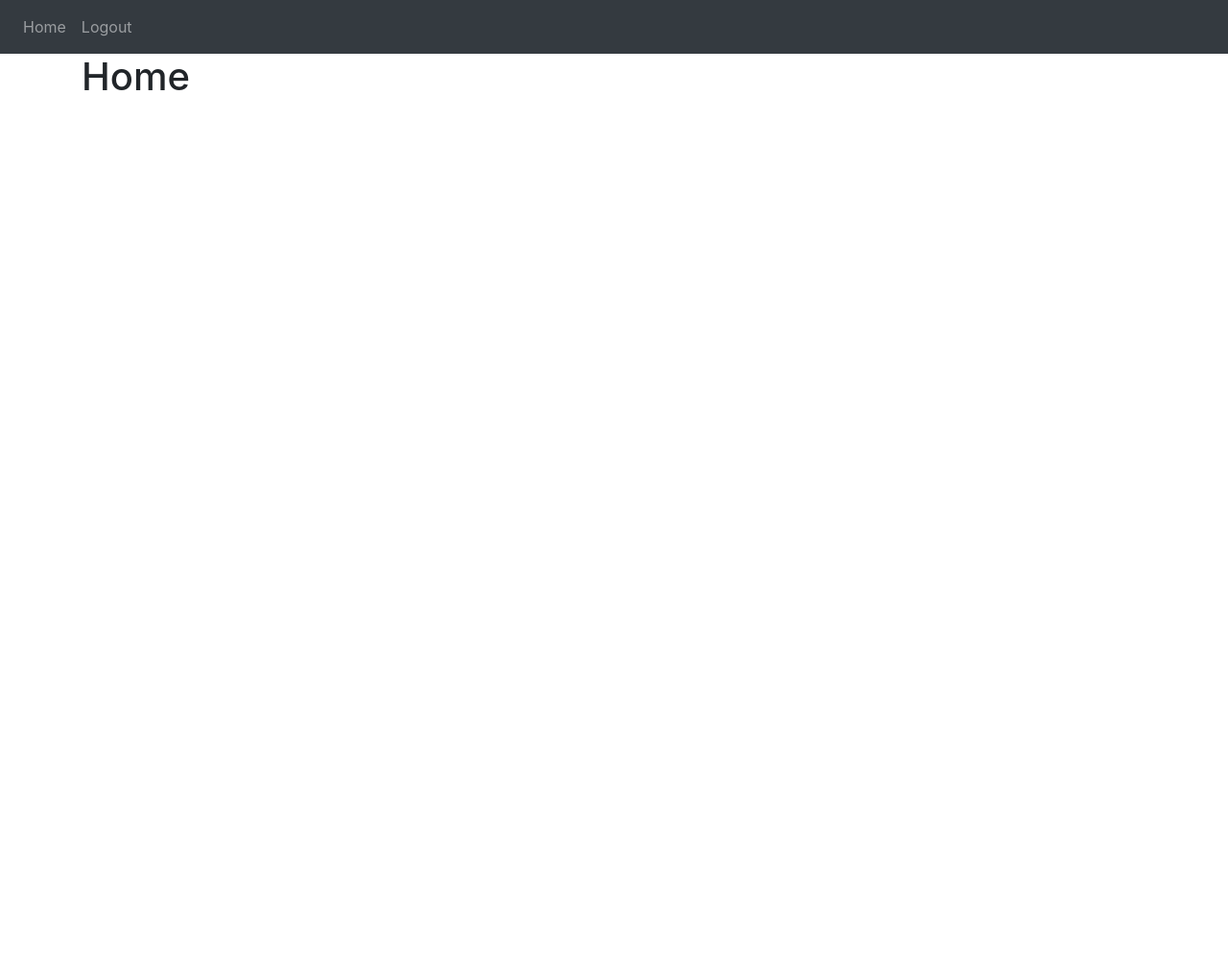
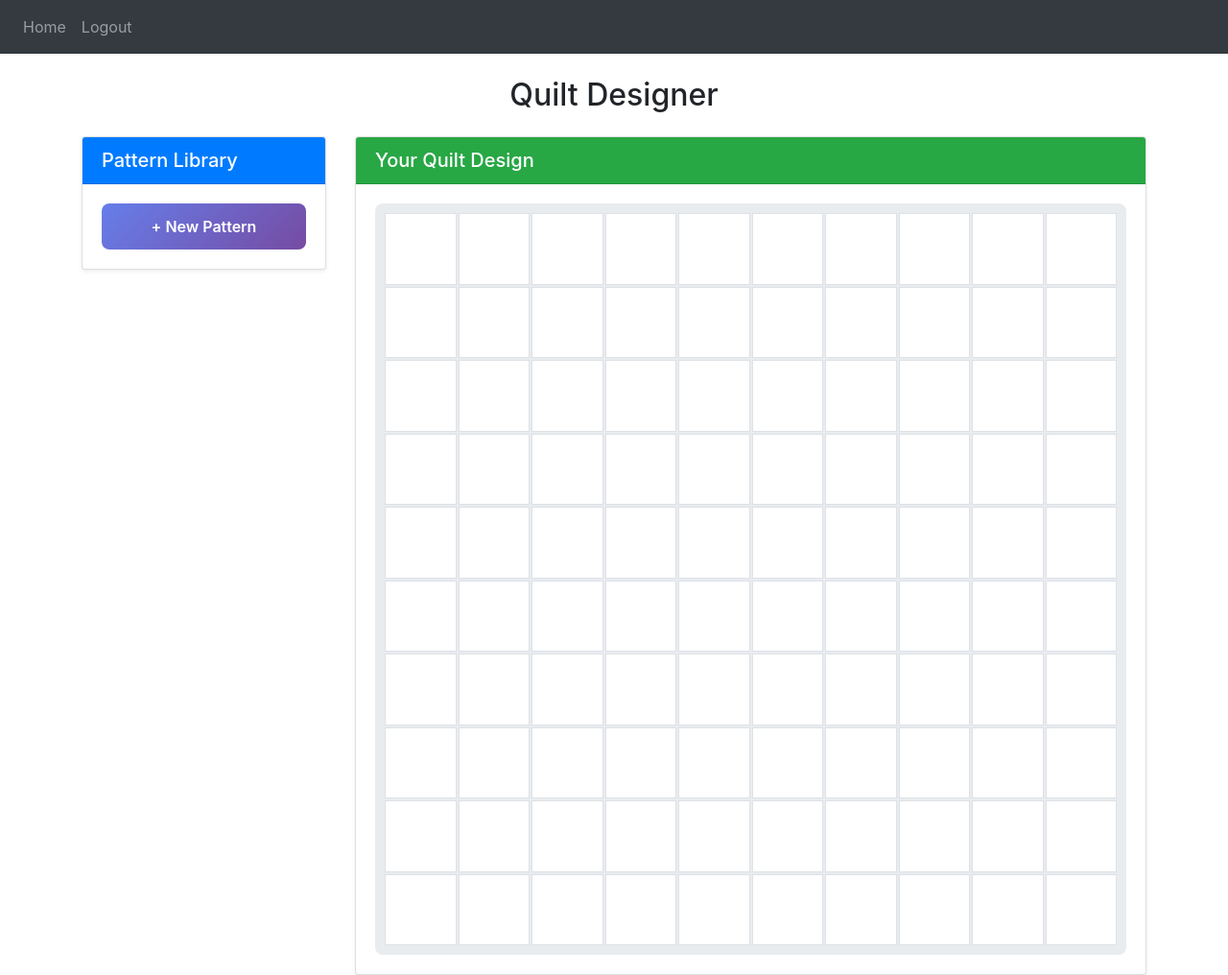
Before and after one commit to IanFTDev/Quilt, a Flask app: page / in a window 1280 px wide. Shown: the whole page at 96% size. Before the commit the page ends 94 px from the top, so only its background shows below. Run offline with Flask 3, Linux system fonts and the light colour scheme; a user stored in the database is signed in; some libraries are stand-ins or nearby versions.

Commit message:
Added the quilt page back into the webpage, and created a better visual experience

```diff
--- a/website/__init__.py
+++ b/website/__init__.py
@@ -5,6 +5,7 @@ from flask_login import LoginManager
 
 db = SQLAlchemy()
 DB_NAME = 'database.db'
+
 
 def create_app():
     app = Flask(__name__)
@@ -17,10 +18,11 @@ def create_app():
 
     from .views import views
     from .auth import auth
+    from .resources import resources
 
     app.register_blueprint(views, url_prefix = '/')
     app.register_blueprint(auth, url_prefix = '/')
-
+    app.register_blueprint(resources, url_prefix = '/')
 
     from .models import User
 
--- a/website/models.py
+++ b/website/models.py
@@ -7,3 +7,8 @@ class User(db.Model, UserMixin):
     email = db.Column(db.String(150), unique=True)
     password = db.Column(db.String(150))
     first_name = db.Column(db.String(150))
+
+
+class Pattern(db.Model):
+    id = db.Column(db.Integer, primary_key=True)
+    image_path = db.Column(db.String(255))
--- /dev/null
+++ b/website/static/quilt_design.css
@@ -0,0 +1,113 @@
+/* Pattern Library Styles */
+#button-container {
+  display: flex;
+  flex-direction: column;
+  gap: 10px;
+  max-height: 600px;
+  overflow-y: auto;
+}
+
+.plusButton {
+  width: 100%;
+  padding: 12px;
+  background: linear-gradient(135deg, #667eea 0%, #764ba2 100%);
+  color: white;
+  border: none;
+  border-radius: 8px;
+  font-weight: 600;
+  cursor: pointer;
+  transition: transform 0.2s, box-shadow 0.2s;
+}
+
+.plusButton:hover {
+  transform: translateY(-2px);
+  box-shadow: 0 4px 12px rgba(102, 126, 234, 0.4);
+}
+
+.patternButton {
+  width: 100%;
+  min-height: 120px;
+  padding: 10px;
+  background: white;
+  border: 2px solid #dee2e6;
+  border-radius: 8px;
+  cursor: pointer;
+  transition: all 0.2s;
+  display: flex;
+  align-items: center;
+  justify-content: center;
+  overflow: hidden;
+}
+
+.patternButton:hover {
+  border-color: #667eea;
+  box-shadow: 0 2px 8px rgba(102, 126, 234, 0.2);
+  transform: scale(1.02);
+}
+
+.patternButton img {
+  max-width: 100%;
+  max-height: 100px;
+  object-fit: contain;
+}
+
+/* Quilt Grid Styles */
+.quilt-grid {
+  display: grid;
+  grid-template-columns: repeat(10, 1fr);
+  grid-auto-rows: 1fr;
+  gap: 2px;
+  background: #e9ecef;
+  padding: 10px;
+  border-radius: 8px;
+  max-width: 100%;
+  aspect-ratio: 1;
+}
+
+.tileButton {
+  aspect-ratio: 1;
+  min-width: 50px;
+  min-height: 50px;
+  background: white;
+  border: 1px solid #dee2e6;
+  cursor: pointer;
+  transition: all 0.2s;
+  padding: 0;
+  overflow: auto;
+  display: flex;
+  align-items: center;
+  justify-content: center;
+  flex-shrink: 0;
+}
+
+.tileButton:hover {
+  border-color: #28a745;
+  box-shadow: 0 0 8px rgba(40, 167, 69, 0.3);
+  transform: scale(1.05);
+  z-index: 10;
+}
+
+.tileImage {
+  width: 100%;
+  height: 100%;
+  object-fit: cover;
+}
+
+/* Custom scrollbar for pattern library */
+#button-container::-webkit-scrollbar {
+  width: 8px;
+}
+
+#button-container::-webkit-scrollbar-track {
+  background: #f1f1f1;
+  border-radius: 4px;
+}
+
+#button-container::-webkit-scrollbar-thumb {
+  background: #888;
+  border-radius: 4px;
+}
+
+#button-container::-webkit-scrollbar-thumb:hover {
+  background: #555;
+}
--- /dev/null
+++ b/website/static/quilt_design.js
@@ -0,0 +1,160 @@
+let currentPattern;
+
+// A class Representing each new pattern
+class Pattern {
+  constructor(container, id) {
+    this.container = container;
+    this.id = id;
+    this.button = this.createSelf();
+  }
+
+  createSelf() {
+    const btn = document.createElement("button");
+    btn.textContent = "Choose Pattern";
+    btn.classList.add("patternButton");
+
+    const hiddenUpload = document.createElement("input");
+    hiddenUpload.type = "file";
+    hiddenUpload.accept = "image/*";
+
+    const clickController = new AbortController();
+
+    btn.addEventListener(
+      "click",
+      () => {
+        hiddenUpload.click();
+      },
+      { signal: clickController.signal }
+    );
+
+    const hiddenController = new AbortController();
+    hiddenUpload.addEventListener(
+      "change",
+      (event) => {
+        const file = event.target.files[0];
+        if (file) {
+          if (file.type == "image/jpeg" || file.type == "image/png") {
+            this.addImg(file);
+            clickController.abort();
+
+            btn.addEventListener("click", () => {
+              this.patternSelecter(file);
+            });
+
+            hiddenController.abort();
+          } else {
+            alert("Please select jpeg or png file");
+          }
+        } else {
+          console.log("File Not selected");
+        }
+      },
+      { signal: hiddenController.signal }
+    );
+
+    this.container.insertBefore(btn, this.container.lastChild);
+    return btn;
+  }
+
+  addImg(file) {
+    const img = document.createElement("img");
+    const imgUrl = URL.createObjectURL(file);
+    img.src = imgUrl;
+
+    img.onload = function () {
+      URL.revokeObjectURL(imgUrl);
+    };
+
+    img.alt = "Quilt Pattern";
+    this.button.textContent = "";
+    this.button.appendChild(img);
+  }
+
+  patternSelecter(file) {
+    const imgUrl = URL.createObjectURL(file);
+    currentPattern = imgUrl;
+
+    // Visual feedback for selected pattern
+    document.querySelectorAll(".patternButton").forEach((btn) => {
+      btn.style.borderColor = "#dee2e6";
+      btn.style.boxShadow = "none";
+    });
+    this.button.style.borderColor = "#28a745";
+    this.button.style.boxShadow = "0 0 12px rgba(40, 167, 69, 0.5)";
+  }
+}
+
+// Represents the button that adds new patterns
+class plusPattern {
+  constructor(containerId) {
+    this.container = document.getElementById(containerId);
+    this.count = 0;
+    this.button = this.createSelf();
+    this.patterns = [];
+  }
+
+  createSelf() {
+    const btn = document.createElement("button");
+    btn.textContent = "+ New Pattern";
+    btn.classList.add("plusButton");
+
+    btn.addEventListener("click", () => {
+      this.patterns.push(new Pattern(this.container, this.count++));
+    });
+
+    this.container.appendChild(btn);
+    return btn;
+  }
+}
+
+class Quilt {
+  constructor(containerId) {
+    this.container = document.getElementById(containerId);
+    this.tiles = this.createQuilt(10, 10);
+  }
+
+  createQuilt(width, height) {
+    let newTiles = [];
+    for (let x = 0; x < width; x++) {
+      for (let y = 0; y < height; y++) {
+        newTiles.push(new Tile(this.container));
+      }
+    }
+    return (this.tiles = newTiles);
+  }
+}
+
+class Tile {
+  constructor(container) {
+    this.container = container;
+    this.img = null;
+    this.button = this.createSelf();
+  }
+
+  createSelf() {
+    const btn = document.createElement("button");
+    btn.classList.add("tileButton");
+    this.container.appendChild(btn);
+
+    btn.addEventListener("click", () => this.addPattern());
+
+    return btn;
+  }
+
+  addPattern() {
+    if (currentPattern) {
+      if (!this.img) {
+        const img = document.createElement("img");
+        img.classList.add("tileImage");
+        this.img = img;
+        this.button.appendChild(img);
+      }
+      this.img.src = currentPattern;
+      this.img.alt = "Quilt Pattern";
+    }
+  }
+}
+
+// Initialize the application
+const buttonSpawner = new plusPattern("button-container");
+const quiltSpawner = new Quilt("quilt-layout");
--- /dev/null
+++ b/website/templates/quilt_design.html
@@ -0,0 +1,47 @@
+{% extends "base.html" %} {% block title %}Quilt Designer{% endblock %} {% block
+content %}
+<div class="row mt-4">
+  <div class="col-md-12">
+    <h2 class="text-center mb-4">Quilt Designer</h2>
+  </div>
+</div>
+
+<div class="row">
+  <!-- Pattern Selection Panel -->
+  <div class="col-md-3">
+    <div class="card shadow-sm">
+      <div class="card-header bg-primary text-white">
+        <h5 class="mb-0">Pattern Library</h5>
+      </div>
+      <div class="card-body" id="button-container">
+        <!-- Pattern buttons will be added here dynamically -->
+      </div>
+    </div>
+  </div>
+
+  <!-- Quilt Canvas -->
+  <div class="col-md-9">
+    <div class="card shadow-sm">
+      <div class="card-header bg-success text-white">
+        <h5 class="mb-0">Your Quilt Design</h5>
+      </div>
+      <div class="card-body">
+        <div id="quilt-layout" class="quilt-grid">
+          <!-- Quilt tiles will be added here dynamically -->
+        </div>
+      </div>
+    </div>
+  </div>
+</div>
+
+<link
+  rel="stylesheet"
+  href="{{url_for('static', filename='quilt_design.css')}}"
+/>
+
+<script
+  type="text/javascript"
+  src="{{url_for('static', filename='quilt_design.js')}}"
+></script>
+
+{% endblock %}
--- a/website/views.py
+++ b/website/views.py
@@ -6,4 +6,4 @@ views = Blueprint('views', __name__)
 @views.route('/')
 @login_required
 def home():
-    return render_template("home.html", user=current_user)
+    return render_template("quilt_design.html", user=current_user)
```
Also changed, not shown: website/resources.py (added, +38 -0 lines), website/templates/index.html (+11 -17 lines), instance/database.db (added).
